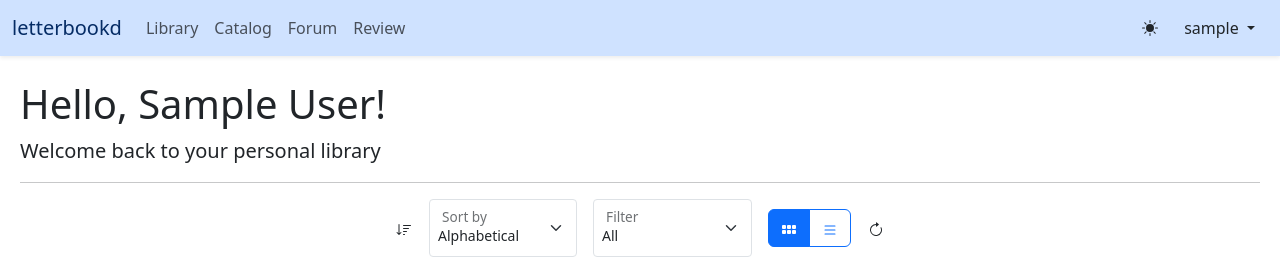
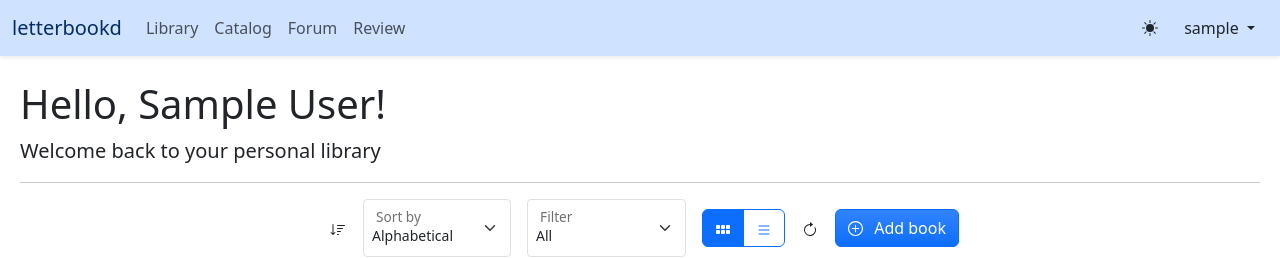
Before and after one commit to letterbookd/letterbookd, a Django app: page /library/ in a window 1280 px wide. Shown: the top 258 px of the page. Run offline with Django 4.2, Linux system fonts and the light colour scheme; a user stored in the database is signed in; data comes from the database, SQL or seed files in the repository; tables that the repository leaves empty hold one stand-in row (values such as "Sample post"); some libraries are stand-ins or nearby versions.

Commit message:
added forms for adding book to library

```diff
--- a/catalog/models.py
+++ b/catalog/models.py
@@ -13,5 +13,11 @@ class Book(models.Model):
     overall_rating = models.FloatField(default=0, null=True, blank=True)
     favorites_count = models.IntegerField(default=0, null=True, blank=True)
 
+    def __str__(self):
+        return f"\"{self.title}\" by {self.authors.replace(';', ', ')}"
+
 class Librarian(models.Model):
     user = models.OneToOneField(User, on_delete=models.CASCADE)
+
+    def __str__(self):
+        return f"{self.user.username}"
--- /dev/null
+++ b/library/forms.py
@@ -0,0 +1,21 @@
+from django.forms import ModelForm
+from django import forms
+from django.core.exceptions import ValidationError
+from library.models import LibraryBook
+
+class LibraryBookForm(ModelForm):
+    class Meta:
+        model = LibraryBook
+        exclude = ['library']
+        fields = ["book", "tracking_status", "is_favorited"]
+        widgets = {
+            "book": forms.Select(attrs={'class': 'form-select'}),
+            "tracking_status": forms.Select(attrs={'class': 'form-select'}),
+            "is_favorited": forms.CheckboxInput(attrs={'class': 'form-check-input'}),
+        }
+
+    def validate_constraints(self, *args, **kwargs):
+        try:
+            self.instance.validate_constraints()
+        except ValidationError as e:
+            self._update_errors(e.message_dict)
--- a/library/static/js/library_handler.js
+++ b/library/static/js/library_handler.js
@@ -293,23 +293,75 @@ tooltipelements.forEach((el) => {
     new bootstrap.Tooltip(el);
 });
 
+// add modal
+const addLibBookModal = new bootstrap.Modal('#add-lib-book-modal')
+const addLibBookForm = document.getElementById("add-lib-book-form")
+addLibBookForm.addEventListener('submit', async (event) => {
+    event.preventDefault()
+    event.stopPropagation()
+    if (!addLibBookForm.checkValidity()) {
+        document.getElementById("book-already-exists").style.display = 'none';
+        document.getElementById("book-is-null").style.display = 'block';
+        return false;
+    }
+    document.getElementById("book-is-null").style.display = 'none';
+
+    document.getElementById("add-lib-book-submit").classList.add("disabled")
+    fetch(url_add_book, {
+        method: "POST",
+        body: new FormData(document.querySelector('#add-lib-book-form')),
+    }).then(async (response) => {
+        if (!response.ok) {
+            if (response.status == 409) {
+                document.getElementById("book-already-exists").style.display = 'block';
+            }
+            document.getElementById("add-lib-book-submit").classList.remove("disabled")
+        } else {
+            document.getElementById("book-already-exists").style.display = 'none';
+            refreshLibrary()
+            addLibBookModal.hide()
+        }
+    })
+    return false;
+})
+document.getElementById("add-lib-book-modal").addEventListener('hidden.bs.modal', async () => {
+    addLibBookForm.reset()
+    document.getElementById("book-already-exists").style.display = 'none';
+    document.getElementById("add-lib-book-submit").classList.remove("was-validated", "disabled")
+})
+
 // modal stuff
-document.getElementById('tracking-status-selection').addEventListener('input', async () => {
+const detailModal_trackingStatusSelection = document.getElementById('tracking-status-selection')
+const detailModal_buttonRemove = document.getElementById('lib_button_remove')
+const detailModal_buttonFavorite = document.getElementById('lib_button_fav')
+detailModal_trackingStatusSelection.addEventListener('input', async () => {
     detailModalChanged = true;
-    // change status it
 })
-document.getElementById('lib_button_remove').addEventListener('click', async () => {
+detailModal_buttonRemove.addEventListener('click', async () => {
     detailModalChanged = true;
-    // remove it
+    const remove_url = url_remove_book.replace(/12345/, detailModal.getAttribute('data-lib-book-id'));
+    fetch(remove_url, {
+        method: "POST",
+        // TODO: add form
+    }).then(() => {})
 })
-document.getElementById('lib_button_fav').addEventListener('click', async () => {
+detailModal_buttonFavorite.addEventListener('click', async () => {
     detailModalChanged = true;
     // favorite it
+    detailModal_buttonFavorite.setAttribute("data-lib-is-favorited",
+        detailModal_buttonFavorite.getAttribute()
+    )
 })
 detailModal.addEventListener('hide.bs.modal', async function(e) {
     // check if theres any change
     if (detailModalChanged === true) {
-        await refreshLibrary();
+        // fetch(delete_url, {
+        //     method: "POST",
+        //     body: new FormData(document.querySelector('#delete-item-form'))
+        // }).then(async () => {
+        //     await refreshLibrary()
+        // })
+        refreshLibrary();
     }
     detailModalChanged = false;
     console.log("boop")
--- a/library/templates/library.html
+++ b/library/templates/library.html
@@ -14,61 +14,22 @@
     <p class="lead">Welcome back to your personal library</p>
 
     <hr>
-    <div class="d-flex flex-row flex-wrap gap-2 w-auto align-items-center justify-content-center">
-        <button type="button" id="sort-direction-toggle" class="btn btn-sm" aria-label="Sort direction option" data-sort-direction=1 data-bs-toggle="tooltip" data-bs-title="Toggle sort direction" data-bs-trigger="hover">
-            <svg xmlns="http://www.w3.org/2000/svg" width="16" height="16" fill="currentColor" class="bi bi-sort-down" viewBox="0 0 16 16">
-                <path d="M3.5 2.5a.5.5 0 0 0-1 0v8.793l-1.146-1.147a.5.5 0 0 0-.708.708l2 1.999.007.007a.497.497 0 0 0 .7-.006l2-2a.5.5 0 0 0-.707-.708L3.5 11.293V2.5zm3.5 1a.5.5 0 0 1 .5-.5h7a.5.5 0 0 1 0 1h-7a.5.5 0 0 1-.5-.5zM7.5 6a.5.5 0 0 0 0 1h5a.5.5 0 0 0 0-1h-5zm0 3a.5.5 0 0 0 0 1h3a.5.5 0 0 0 0-1h-3zm0 3a.5.5 0 0 0 0 1h1a.5.5 0 0 0 0-1h-1z"/>
-            </svg>
-        </button>
-        <div class="form-floating pe-2 col-auto">
-            <select name="sort-selection" id="sort-selection" class="form-select form-select-sm" aria-label="Sort library option">
-                <option value="alphabetical" selected>Alphabetical</option>
-                <option value="recent">Recently Added</option>
-                <option value="tracking">Tracking Status</option>
-            </select>
-            <label for="sort-selection">Sort by</label>
-        </div>
-        <div class="form-floating pe-2">
-            <select name="filter-selection" id="filter-selection" class="form-select form-select-sm" aria-label="Filter library option">
-                <option value="all" selected>All</option>
-                <option value="favorites">Favorites</option>
-                <option value="finished">Finished Reading</option>
-                <option value="reviewed">Reviewed</option>
-            </select>
-            <label for="filter-selection">Filter</label>
-        </div>
-        <div class="btn-group" role="group">
-            <button id="display-grid-toggle" type="button" class="btn btn-outline-primary bg-gradient active" data-bs-toggle="tooltip" data-bs-title="Display in grid" data-bs-trigger="hover">
-                <svg xmlns="http://www.w3.org/2000/svg" width="16" height="16" fill="currentColor" class="bi bi-grid-3x2" viewBox="0 0 16 16">
-                    <path d="M0 3.5A1.5 1.5 0 0 1 1.5 2h13A1.5 1.5 0 0 1 16 3.5v8a1.5 1.5 0 0 1-1.5 1.5h-13A1.5 1.5 0 0 1 0 11.5v-8zM1.5 3a.5.5 0 0 0-.5.5V7h4V3H1.5zM5 8H1v3.5a.5.5 0 0 0 .5.5H5V8zm1 0v4h4V8H6zm4-1V3H6v4h4zm1 1v4h3.5a.5.5 0 0 0 .5-.5V8h-4zm0-1h4V3.5a.5.5 0 0 0-.5-.5H11v4z"/>
-                </svg>
-            </button>
-            <button id="display-list-toggle" type="button" class="btn btn-outline-primary bg-gradient" data-bs-toggle="tooltip" data-bs-title="Display in list" data-bs-trigger="hover">
-                <svg xmlns="http://www.w3.org/2000/svg" width="16" height="16" fill="currentColor" class="bi bi-list" viewBox="0 0 16 16">
-                    <path fill-rule="evenodd" d="M2.5 12a.5.5 0 0 1 .5-.5h10a.5.5 0 0 1 0 1H3a.5.5 0 0 1-.5-.5zm0-4a.5.5 0 0 1 .5-.5h10a.5.5 0 0 1 0 1H3a.5.5 0 0 1-.5-.5zm0-4a.5.5 0 0 1 .5-.5h10a.5.5 0 0 1 0 1H3a.5.5 0 0 1-.5-.5z"/>
-                </svg>
-            </button>
-        </div>
-        <button type="button" id="refresh-library" class="btn btn-sm" aria-label="Refresh library button" data-bs-toggle="tooltip" data-bs-title="Refresh library" data-bs-trigger="hover">
-            <svg xmlns="http://www.w3.org/2000/svg" width="16" height="16" fill="currentColor" class="bi bi-arrow-clockwise" viewBox="0 0 16 16">
-                <path fill-rule="evenodd" d="M8 3a5 5 0 1 0 4.546 2.914.5.5 0 0 1 .908-.417A6 6 0 1 1 8 2v1z"/>
-                <path d="M8 4.466V.534a.25.25 0 0 1 .41-.192l2.36 1.966c.12.1.12.284 0 .384L8.41 4.658A.25.25 0 0 1 8 4.466z"/>
-              </svg>
-        </button>
-    </div>
+    {% include 'library_sort_filter_widget.html' %} <!-- Widget for Sort and Filter -->
+
     <div id="library-books" class="row row-cols-2 row-cols-lg-6 row-cols-md-6 row-cols-sm-4 g-col-6 m-4"></div>
 
     <!-- MODAL -->
     {% include 'library_book_modal.html' %}
+    {% include 'library_add_book_modal.html' %}
 
 {% endblock content %}
 
 {% block scripts %}
 <script>
     const url_get_library = "{% url 'library:get_library' %}";
-    const url_add_book = "{% url 'library:add_book' id=12345 %}";
-    const url_remove_book = "{% url 'library:remove_book' id=12345 %}";
-    const url_favorite_book = "{% url 'library:favorite_book' id=12345 %}";
+    const url_add_book = "{% url 'library:add_book' %}";
+    const url_remove_book = "{% url 'library:remove_book' %}";
+    const url_favorite_book = "{% url 'library:favorite_book' %}";
     const url_book_details = "{% url 'catalog:show_book_detail' id=12345 %}";
     // const url_review_book = "url 'review:show_reviews' id=12345 %}";
 </script>
--- /dev/null
+++ b/library/templates/library_add_book_modal.html
@@ -0,0 +1,40 @@
+<div class="modal fade" id="add-lib-book-modal" tabindex="-1" aria-labelledby="add-modal-label" aria-hidden="true">
+    <div class="modal-dialog">
+        <div class="modal-content">
+            <div class="modal-header bg-light-subtle">
+                <h1 class="modal-title fs-5" id="add-modal-label">Add Book to Library</h1>
+            </div>
+            <div class="modal-body">
+                <form id="add-lib-book-form" novalidate>
+                    {% csrf_token %}
+                    <div class="form-floating mb-2">
+                        {{ form.book }}
+                        <label for="{{ form.book.id_for_label }}">Book to add</label>
+                        <div class="invalid-feedback" id="book-already-exists">This book is already in your library</div>
+                        <div class="invalid-feedback" id="book-is-null">Please select a valid book</div>
+                    </div>
+
+                    <div class="form-floating mb-2">
+                        {{ form.tracking_status }}
+                        <label for="{{ form.tracking_status.id_for_label }}">Tracking Status</label>
+                        {{ form.tracking_status.errors }}
+                    </div>
+                    <div class="form-check">
+                        {{ form.is_favorited }}
+                        <label for="{{ form.is_favorited.id_for_label }}" class="form-check-label">Add to Favorites</label>
+                        {{ form.is_favorited.errors }}
+                    </div>
+                </form>
+            </div>
+            <div class="modal-footer">
+                <button type="button" class="btn btn-outline-danger" data-bs-dismiss="modal">Cancel</button>
+                <button type="submit" form="add-lib-book-form" class="btn btn-primary" id="add-lib-book-submit">
+                    <span>
+                        <svg class="bi me-1 p-0" width="18" height="18" fill="currentColor" viewBox="2 2 24 24" xmlns="http://www.w3.org/2000/svg"><path d="M12 2c5.523 0 10 4.477 10 10s-4.477 10-10 10S2 17.523 2 12 6.477 2 12 2Zm0 1.5a8.5 8.5 0 1 0 0 17 8.5 8.5 0 0 0 0-17ZM12 7a.75.75 0 0 1 .75.75v3.5h3.5a.75.75 0 0 1 0 1.5h-3.5v3.5a.75.75 0 0 1-1.5 0v-3.5h-3.5a.75.75 0 0 1 0-1.5h3.5v-3.5A.75.75 0 0 1 12 7Z"/></svg>
+                    </span>
+                    Add Item
+                </button>
+            </div>
+        </div>
+    </div>
+</div>
--- /dev/null
+++ b/library/templates/library_sort_filter_widget.html
@@ -0,0 +1,48 @@
+<div class="d-flex flex-row flex-wrap gap-2 w-auto align-items-center justify-content-center">
+    <button type="button" id="sort-direction-toggle" class="btn btn-sm" aria-label="Sort direction option" data-sort-direction=1 data-bs-toggle="tooltip" data-bs-title="Toggle sort direction" data-bs-trigger="hover">
+        <svg xmlns="http://www.w3.org/2000/svg" width="16" height="16" fill="currentColor" class="bi bi-sort-down" viewBox="0 0 16 16">
+            <path d="M3.5 2.5a.5.5 0 0 0-1 0v8.793l-1.146-1.147a.5.5 0 0 0-.708.708l2 1.999.007.007a.497.497 0 0 0 .7-.006l2-2a.5.5 0 0 0-.707-.708L3.5 11.293V2.5zm3.5 1a.5.5 0 0 1 .5-.5h7a.5.5 0 0 1 0 1h-7a.5.5 0 0 1-.5-.5zM7.5 6a.5.5 0 0 0 0 1h5a.5.5 0 0 0 0-1h-5zm0 3a.5.5 0 0 0 0 1h3a.5.5 0 0 0 0-1h-3zm0 3a.5.5 0 0 0 0 1h1a.5.5 0 0 0 0-1h-1z"/>
+        </svg>
+    </button>
+    <div class="form-floating pe-2 col-auto">
+        <select name="sort-selection" id="sort-selection" class="form-select form-select-sm" aria-label="Sort library option">
+            <option value="alphabetical" selected>Alphabetical</option>
+            <option value="recent">Recently Added</option>
+            <option value="tracking">Tracking Status</option>
+        </select>
+        <label for="sort-selection">Sort by</label>
+    </div>
+    <div class="form-floating pe-2">
+        <select name="filter-selection" id="filter-selection" class="form-select form-select-sm" aria-label="Filter library option">
+            <option value="all" selected>All</option>
+            <option value="favorites">Favorites</option>
+            <option value="finished">Finished Reading</option>
+            <option value="reviewed">Reviewed</option>
+        </select>
+        <label for="filter-selection">Filter</label>
+    </div>
+    <div class="btn-group" role="group">
+        <button id="display-grid-toggle" type="button" class="btn btn-outline-primary bg-gradient active" data-bs-toggle="tooltip" data-bs-title="Display in grid" data-bs-trigger="hover">
+            <svg xmlns="http://www.w3.org/2000/svg" width="16" height="16" fill="currentColor" class="bi bi-grid-3x2" viewBox="0 0 16 16">
+                <path d="M0 3.5A1.5 1.5 0 0 1 1.5 2h13A1.5 1.5 0 0 1 16 3.5v8a1.5 1.5 0 0 1-1.5 1.5h-13A1.5 1.5 0 0 1 0 11.5v-8zM1.5 3a.5.5 0 0 0-.5.5V7h4V3H1.5zM5 8H1v3.5a.5.5 0 0 0 .5.5H5V8zm1 0v4h4V8H6zm4-1V3H6v4h4zm1 1v4h3.5a.5.5 0 0 0 .5-.5V8h-4zm0-1h4V3.5a.5.5 0 0 0-.5-.5H11v4z"/>
+            </svg>
+        </button>
+        <button id="display-list-toggle" type="button" class="btn btn-outline-primary bg-gradient" data-bs-toggle="tooltip" data-bs-title="Display in list" data-bs-trigger="hover">
+            <svg xmlns="http://www.w3.org/2000/svg" width="16" height="16" fill="currentColor" class="bi bi-list" viewBox="0 0 16 16">
+                <path fill-rule="evenodd" d="M2.5 12a.5.5 0 0 1 .5-.5h10a.5.5 0 0 1 0 1H3a.5.5 0 0 1-.5-.5zm0-4a.5.5 0 0 1 .5-.5h10a.5.5 0 0 1 0 1H3a.5.5 0 0 1-.5-.5zm0-4a.5.5 0 0 1 .5-.5h10a.5.5 0 0 1 0 1H3a.5.5 0 0 1-.5-.5z"/>
+            </svg>
+        </button>
+    </div>
+    <button type="button" id="refresh-library" class="btn btn-sm" aria-label="Refresh library button" data-bs-toggle="tooltip" data-bs-title="Refresh library" data-bs-trigger="hover">
+        <svg xmlns="http://www.w3.org/2000/svg" width="16" height="16" fill="currentColor" class="bi bi-arrow-clockwise" viewBox="0 0 16 16">
+            <path fill-rule="evenodd" d="M8 3a5 5 0 1 0 4.546 2.914.5.5 0 0 1 .908-.417A6 6 0 1 1 8 2v1z"/>
+            <path d="M8 4.466V.534a.25.25 0 0 1 .41-.192l2.36 1.966c.12.1.12.284 0 .384L8.41 4.658A.25.25 0 0 1 8 4.466z"/>
+          </svg>
+    </button>
+    <button type="button" class="btn btn-primary bg-gradient" aria-label="Add book to library" data-bs-toggle="modal" data-bs-target="#add-lib-book-modal">
+        <span>
+            <svg class="bi me-1 p-0" width="18" height="18" fill="currentColor" viewBox="2 2 24 24" xmlns="http://www.w3.org/2000/svg"><path d="M12 2c5.523 0 10 4.477 10 10s-4.477 10-10 10S2 17.523 2 12 6.477 2 12 2Zm0 1.5a8.5 8.5 0 1 0 0 17 8.5 8.5 0 0 0 0-17ZM12 7a.75.75 0 0 1 .75.75v3.5h3.5a.75.75 0 0 1 0 1.5h-3.5v3.5a.75.75 0 0 1-1.5 0v-3.5h-3.5a.75.75 0 0 1 0-1.5h3.5v-3.5A.75.75 0 0 1 12 7Z"/></svg>
+        </span>
+        Add book
+    </button>
+</div>
--- a/library/urls.py
+++ b/library/urls.py
@@ -6,7 +6,7 @@ app_name = 'library'
 urlpatterns = [
     path('', show_library, name='show_library'),
     path('get/', get_library, name='get_library'),
-    path('add/<int:id>/', add_book, name='add_book'),
-    path('remove/<int:id>', remove_book, name='remove_book'),
-    path('fav/<int:id>', favorite_book, name='favorite_book'),
+    path('add/', add_book, name='add_book'),
+    path('remove/', remove_book, name='remove_book'),
+    path('fav/', favorite_book, name='favorite_book'),
 ]
--- a/library/views.py
+++ b/library/views.py
@@ -2,6 +2,8 @@ from django.shortcuts import render, get_object_or_404
 
 from reader.models import Reader
 from library.models import Library, LibraryBook
+from library.forms import LibraryBookForm
+from django.db import IntegrityError
 from catalog.models import Book
 from django.http import HttpResponse, HttpResponseNotFound, JsonResponse
 from django.contrib.auth.decorators import login_required
@@ -11,9 +13,12 @@ from django.views.decorators.http import require_POST
 @login_required(login_url='/login')
 def show_library(request):
     ''' Menampilkan library milik user '''
+
+    lib_book = get_object_or_404(Library, reader__user=request.user)
     context = {
         'page_title': "Library",
         'display_name': get_object_or_404(Reader, user=request.user).display_name,
+        'form': LibraryBookForm(instance=LibraryBook(library=lib_book))
     }
     return render(request, './library.html', context)
 
@@ -52,29 +57,28 @@ def update_book_status(request, book_id, status_code):
 
 @login_required(login_url='/login')
 @require_POST
-def add_book(request, book_id):
+def add_book(request):
     ''' Menambah buku kedalam library milik user '''
-    book_to_add = Book.objects.get(pk=book_id)
-    if (book_to_add is None):
-        return HttpResponseNotFound()
 
-    lib_book = get_object_or_404(Library, reader__user=request.user).mybooks.get(book=book_to_add)
-    if lib_book is not None:
-        return HttpResponseNotFound()
+    reader_library = get_object_or_404(Library, reader__user=request.user)
+    bookForm = LibraryBookForm(request.POST)
+    if bookForm.is_valid():
+        book_to_add = bookForm.save(commit=False)
+        try:
+            LibraryBook.objects.get(library=reader_library, book=book_to_add.book)
+        except LibraryBook.DoesNotExist:
+            book_to_add.library = get_object_or_404(Library, reader__user=request.user)
+            book_to_add.save()
+            bookForm.save_m2m()
+            return HttpResponse(b"CREATED", status=201)
 
-    lib_book = LibraryBook()
-    lib_book.library = get_object_or_404(Library, reader__user=request.user)
-    lib_book.book = book_to_add
-    lib_book.tracking_status = 0
-    lib_book.save()
-
-    return HttpResponse(b"CREATED", status=201)
+    return HttpResponse(b"EXISTS", status=409)
 
 @login_required(login_url='/login')
 @require_POST
-def remove_book(request, book_id):
+def remove_book(request):
     ''' Mengeluarkan buku dari library milik user '''
-    book_to_remove = Book.objects.get(pk=book_id)
+    book_to_remove = Book.objects.get()
     if book_to_remove is None:
         return HttpResponseNotFound()
 
@@ -87,9 +91,9 @@ def remove_book(request, book_id):
 
 @login_required(login_url='/login')
 @require_POST
-def favorite_book(request, book_id):
+def favorite_book(request):
     ''' Menandakan buku  sebagai favorit (dan sebaliknya) '''
-    book_to_fav = Book.objects.get(pk=book_id)
+    book_to_fav = Book.objects.get()
     if book_to_fav is None:
         return HttpResponseNotFound()
 
```
Also changed, not shown: library/models.py (+20 -2 lines), library/migrations/0005_alter_librarybook_tracking_status.py (added), library/migrations/0006_librarybook_lib_book_link.py (added), 1 other file.
